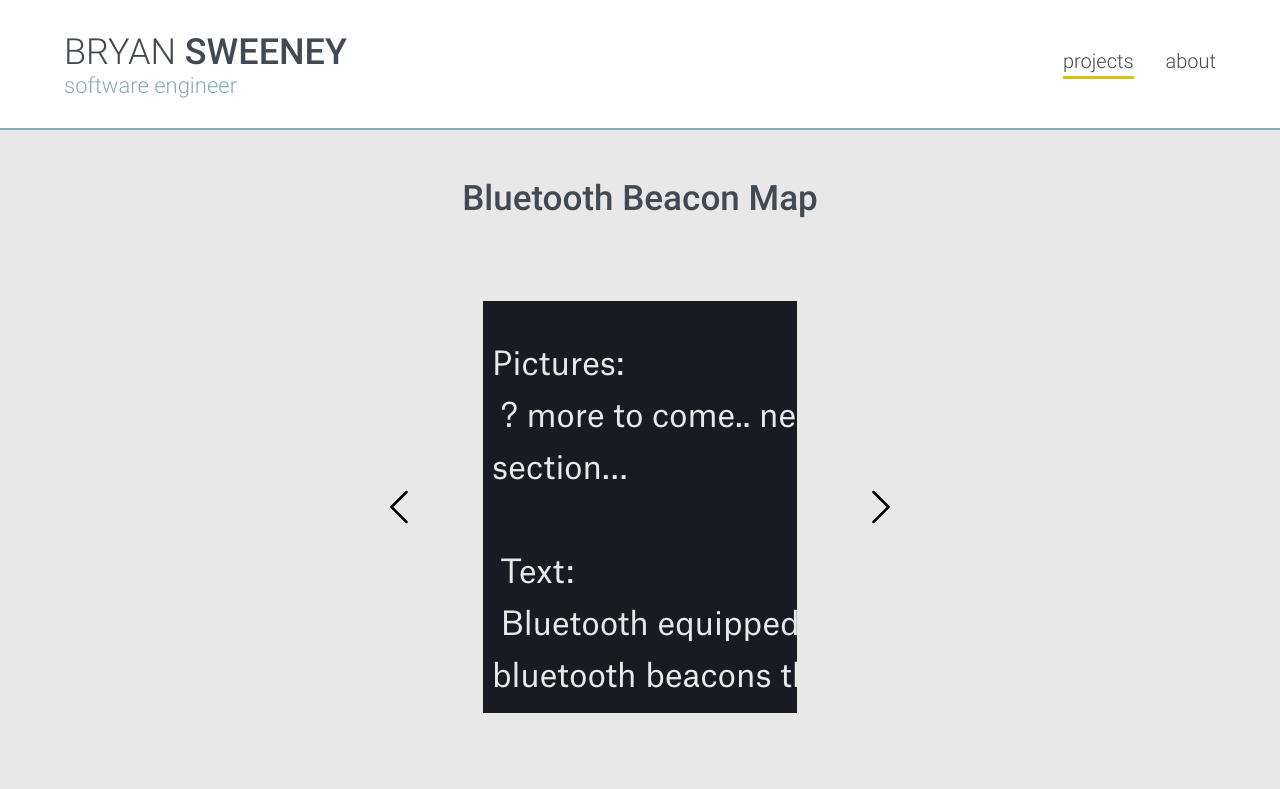
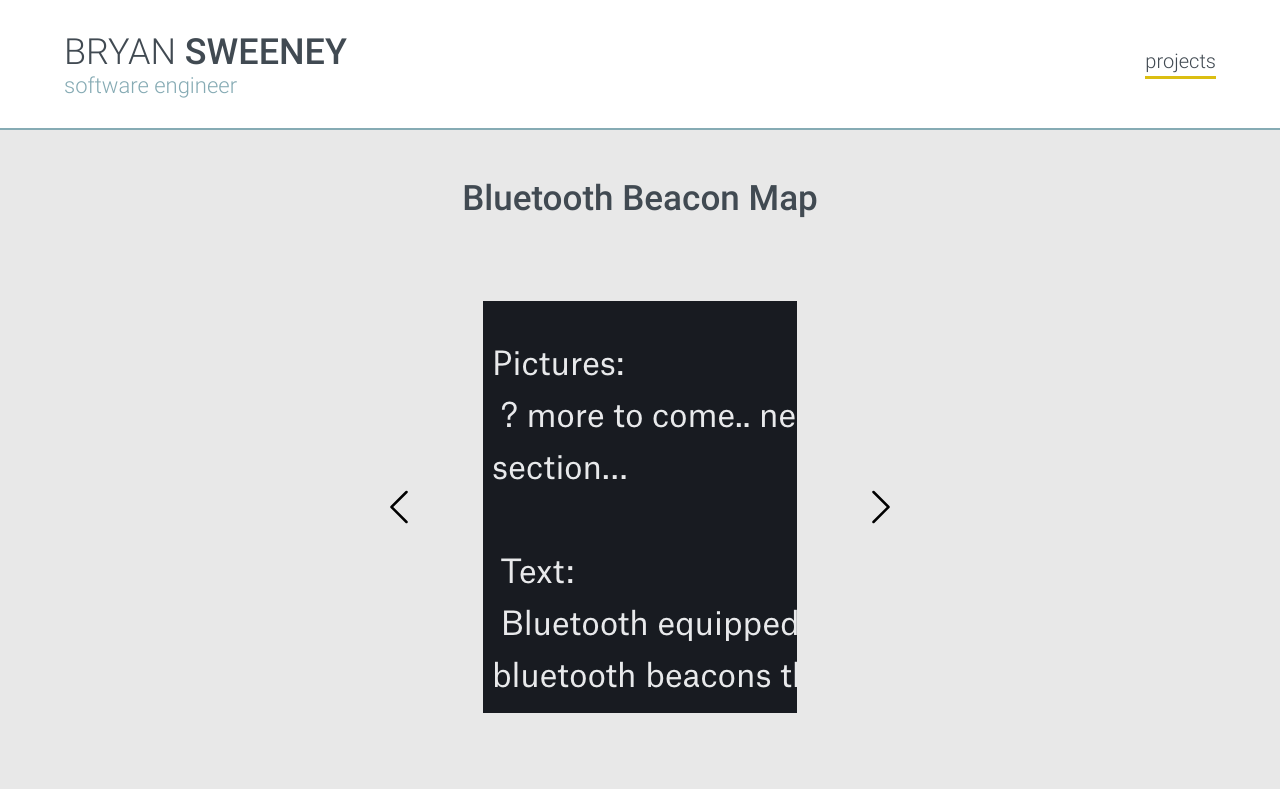
Before and after one commit to btsween/personal-site, a React (Create React App) app: page / in a window 1280 px wide. Shown: the top 789 px of the page. Built offline with nearby package versions, Linux system fonts and the light colour scheme.

Commit message:
REFACTOR: comment out about tab until done

```diff
--- a/src/components/navigation/TopNavigation.js
+++ b/src/components/navigation/TopNavigation.js
@@ -88,7 +88,7 @@ function TopNavigation() {
         <HeaderTab className="active" href="#">
           projects
         </HeaderTab>
-        <HeaderTab href="#">about</HeaderTab>
+        {/** <HeaderTab href="#">about</HeaderTab>*/}
       </HeaderRight>
     </TopNavWrapper>
   );
```
